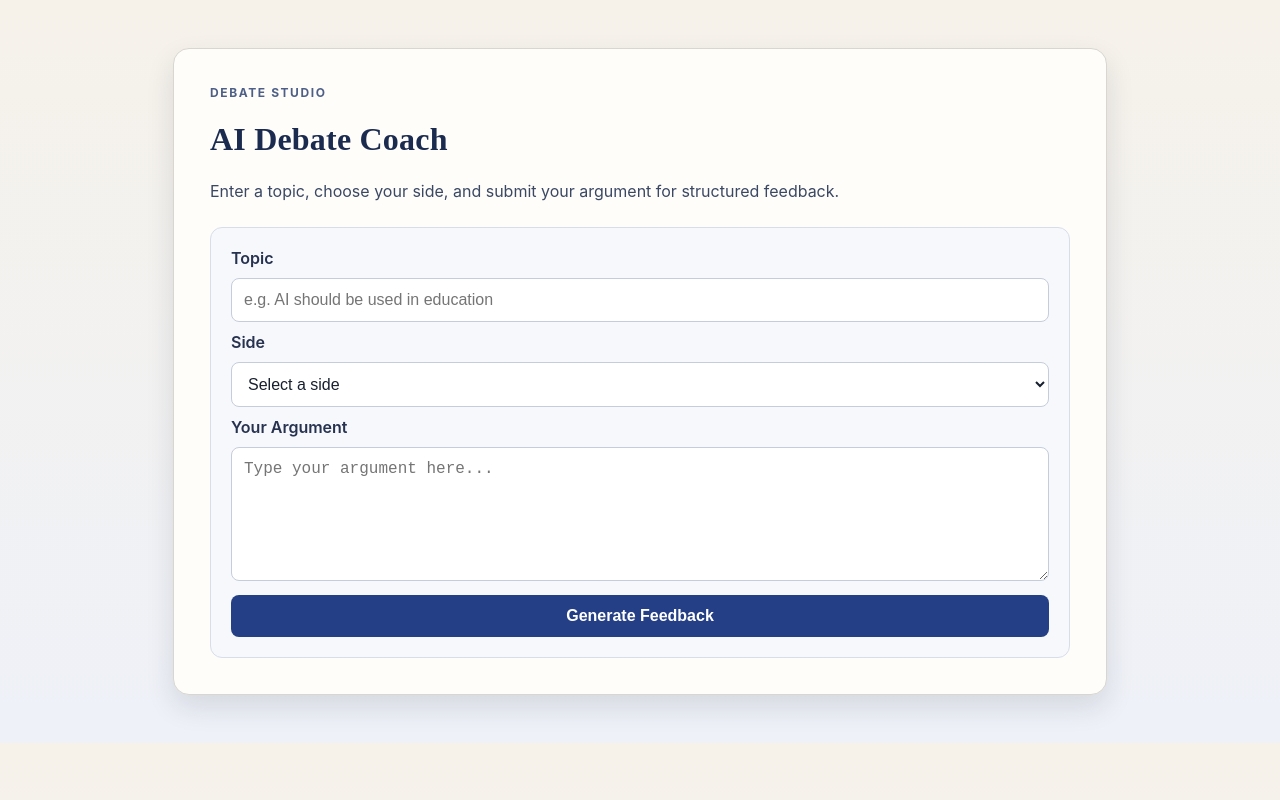
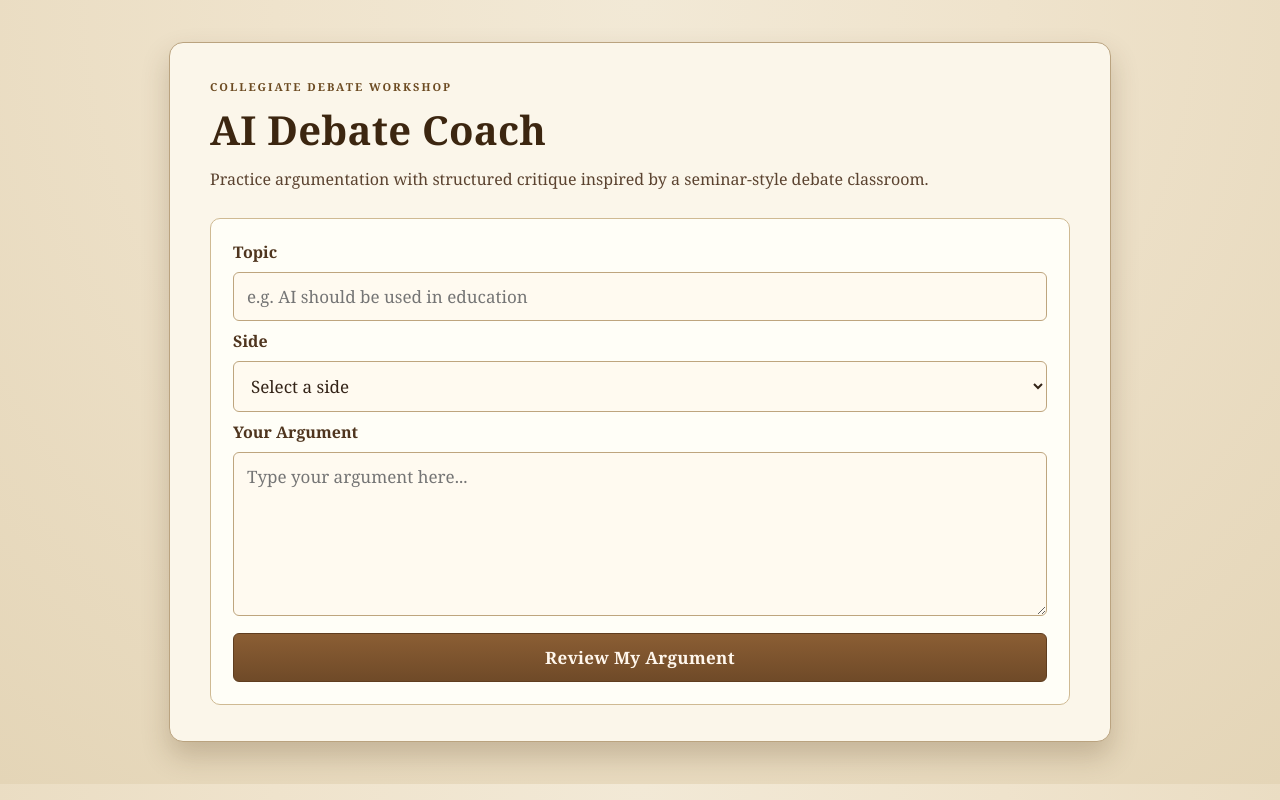
Before and after one commit to hasekad/debate-coach-mini-project, a plain HTML site: page frontend/index.html in a window 1280 px wide. Drawn offline with Linux system fonts and the light colour scheme.

Commit message:
Refine UI to a cohesive classroom-inspired visual design.
Shift the interface to a warmer textbook palette, replace blue controls with wood-toned accents, and enforce consistent typography for a more polished academic presentation.

```diff
--- a/frontend/index.html
+++ b/frontend/index.html
@@ -8,9 +8,9 @@
 </head>
 <body>
   <div class="container">
-    <p class="eyebrow">Debate Studio</p>
+    <p class="eyebrow">Collegiate Debate Workshop</p>
     <h1>AI Debate Coach</h1>
-    <p class="intro">Enter a topic, choose your side, and submit your argument for structured feedback.</p>
+    <p class="intro">Practice argumentation with structured critique inspired by a seminar-style debate classroom.</p>
 
     <form id="debateForm">
       <label for="topic">Topic</label>
@@ -26,10 +26,10 @@
       <label for="argument">Your Argument</label>
       <textarea id="argument" name="argument" rows="6" placeholder="Type your argument here..." required></textarea>
 
-      <button type="submit">Generate Feedback</button>
+      <button type="submit">Review My Argument</button>
     </form>
 
-    <div id="loading" class="loading hidden">Generating scholarly feedback...</div>
+    <div id="loading" class="loading hidden">Consulting debate notes and generating feedback...</div>
     <div id="error" class="error-box hidden"></div>
 
     <div id="results" class="hidden">
--- a/frontend/style.css
+++ b/frontend/style.css
@@ -1,115 +1,139 @@
 body {
-  font-family: "Inter", "Helvetica Neue", Arial, sans-serif;
-  background: linear-gradient(180deg, #f6f2ea 0%, #eef1f8 100%);
+  font-family: "Georgia", "Times New Roman", serif;
+  background: radial-gradient(circle at top, #f2e9d6 0%, #efe3cc 36%, #e4d5b7 100%);
   margin: 0;
   padding: 0;
-  color: #18202f;
+  color: #2a2117;
 }
 
 .container {
   max-width: 860px;
-  margin: 48px auto;
-  background: #fffdf9;
-  padding: 36px;
-  border-radius: 16px;
-  border: 1px solid #d8d6cf;
-  box-shadow: 0 12px 28px rgba(21, 33, 58, 0.12);
+  margin: 42px auto;
+  background: #fbf6ea;
+  padding: 36px 40px;
+  border-radius: 14px;
+  border: 1px solid #baa37f;
+  box-shadow: 0 14px 28px rgba(77, 50, 22, 0.23);
 }
 
 h1,
 h2 {
-  color: #1b2b50;
-  font-family: "Times New Roman", Georgia, serif;
-  letter-spacing: 0.2px;
+  color: #3c2610;
+  font-family: inherit;
+  letter-spacing: 0.25px;
+}
+
+h1 {
+  margin: 0;
+  font-size: 40px;
+}
+
+h2 {
+  margin-top: 28px;
+  border-bottom: 1px solid #cab28d;
+  padding-bottom: 8px;
 }
 
 .eyebrow {
   margin: 0 0 8px;
-  font-size: 12px;
+  font-size: 11px;
   font-weight: 700;
-  letter-spacing: 1.6px;
+  letter-spacing: 2px;
   text-transform: uppercase;
-  color: #4d5f87;
+  color: #6c4b22;
 }
 
 .intro {
-  margin: 0 0 24px;
-  color: #3a4864;
-  line-height: 1.45;
+  margin: 10px 0 26px;
+  color: #5b4330;
+  line-height: 1.55;
+  max-width: 740px;
 }
 
 form {
   display: flex;
   flex-direction: column;
-  gap: 10px;
-  padding: 20px;
-  background: #f7f8fc;
-  border: 1px solid #d7ddea;
-  border-radius: 12px;
+  gap: 9px;
+  padding: 22px;
+  background: #fffef7;
+  border: 1px solid #cfba93;
+  border-radius: 10px;
 }
 
 label {
+  font-family: inherit;
   font-weight: 600;
-  color: #26324f;
+  color: #4f351e;
 }
 
 input,
 select,
 textarea,
 button {
-  padding: 12px;
-  font-size: 16px;
-  border-radius: 8px;
+  font-family: inherit;
+  padding: 12px 13px;
+  font-size: 17px;
+  border-radius: 6px;
 }
 
 input,
 select,
 textarea {
-  border: 1px solid #c5ccdb;
-  background: #ffffff;
-  color: #18202f;
+  border: 1px solid #bea57e;
+  background: #fffaf0;
+  color: #342418;
+}
+
+input:focus,
+select:focus,
+textarea:focus {
+  outline: 2px solid #b88649;
+  outline-offset: 1px;
 }
 
 button {
-  margin-top: 4px;
-  background: #243f85;
-  color: white;
-  border: none;
+  margin-top: 8px;
+  background: linear-gradient(180deg, #8b5e34 0%, #6f4a28 100%);
+  color: #fff7ed;
+  border: 1px solid #5f3d1f;
   cursor: pointer;
   font-weight: 600;
-  transition: background-color 0.2s ease-in-out;
+  letter-spacing: 0.3px;
+  transition: transform 0.14s ease-in-out, filter 0.2s ease-in-out;
 }
 
 button:hover {
-  background: #1a3069;
+  filter: brightness(1.05);
+  transform: translateY(-1px);
 }
 
 .result-box {
-  background: #f8f4ea;
-  border: 1px solid #e0d6bf;
+  background: #fff9ec;
+  border: 1px solid #d5be99;
+  border-left: 4px solid #8b5e34;
   padding: 16px;
   margin-top: 15px;
-  border-radius: 10px;
+  border-radius: 8px;
 }
 
 .result-box h3 {
   margin: 0 0 8px;
-  color: #2b3b62;
-  font-family: "Times New Roman", Georgia, serif;
+  color: #553112;
+  font-family: inherit;
 }
 
 .result-box p {
   margin: 0;
-  line-height: 1.5;
+  line-height: 1.58;
 }
 
 .error-box {
   margin-top: 16px;
   padding: 12px;
   border-radius: 8px;
-  background: #ffecec;
-  color: #b00020;
-  border: 1px solid #f5b5c0;
+  background: #f7e4d8;
+  color: #7f1d10;
+  border: 1px solid #d99f86;
 }
 
 .hidden {
@@ -119,5 +143,5 @@ button:hover {
 .loading {
   margin-top: 20px;
   font-weight: 600;
-  color: #243f85;
+  color: #6a3f1c;
 }
```
